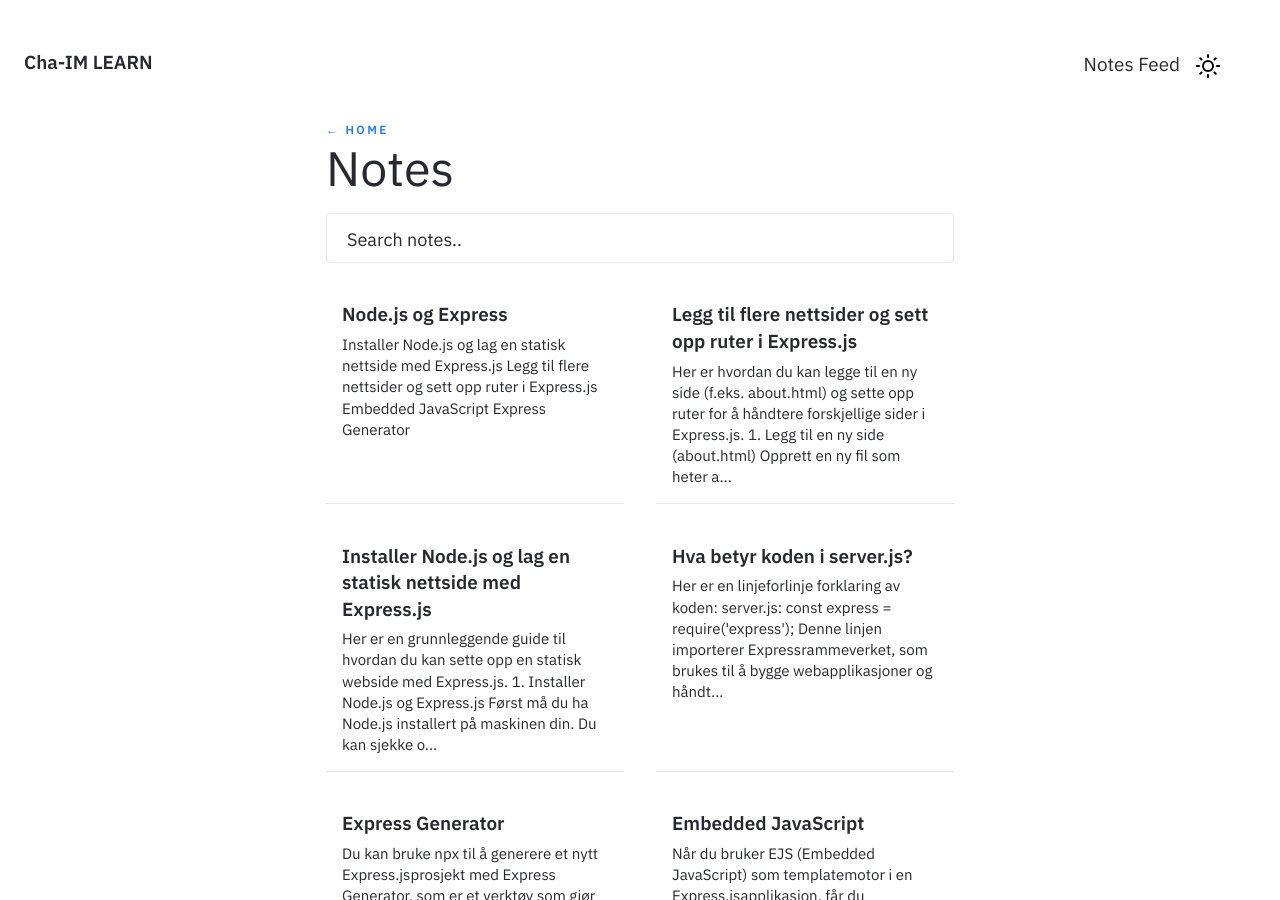
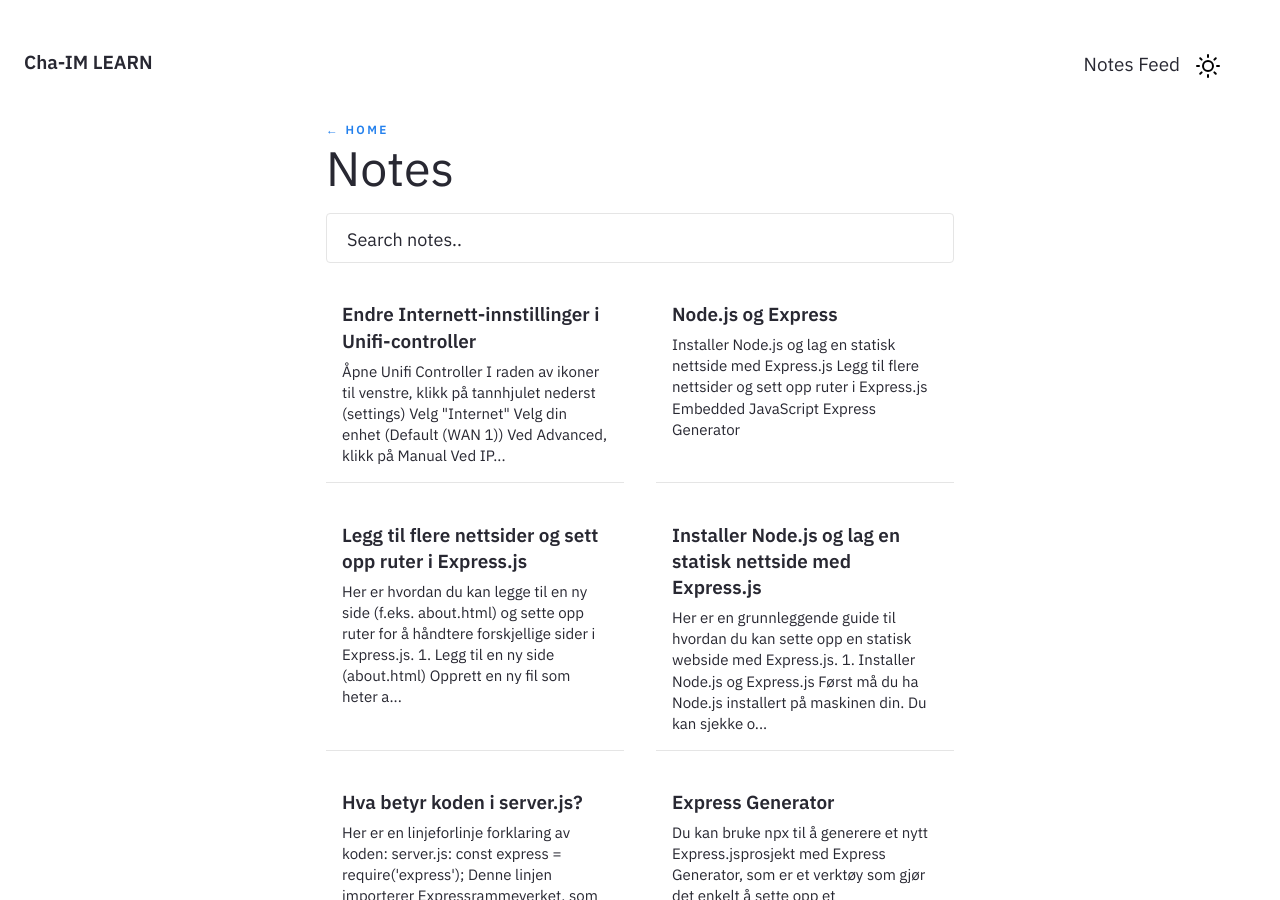
Before and after one commit to Cha-IM/cha-im.github.io, a Jekyll site: the page built from pages/notes.md, in a window 1280 px wide and 900 px high. Built offline with Jekyll 4.4.1, drawn with Linux system fonts in a browser that asks for light colours.

Commit message:
Karls-MacBook-Pro-236.local 2024-10-24:14:37:27

```diff
--- a/_notes/Public/Teknologiforståelse/Nettverkslab/Endre Internett-innstillinger i Unifi-controller.md
+++ b/_notes/Public/Teknologiforståelse/Nettverkslab/Endre Internett-innstillinger i Unifi-controller.md
@@ -1,3 +1,8 @@
+---
+title: Endre Internett-innstillinger i Unifi-controller
+feed: show
+date: 24-10-2024
+---
 
 1. Åpne Unifi Controller
 2. I raden av ikoner til venstre, klikk på tannhjulet nederst (settings)
```
Also changed, not shown: .obsidian/workspace.json.
